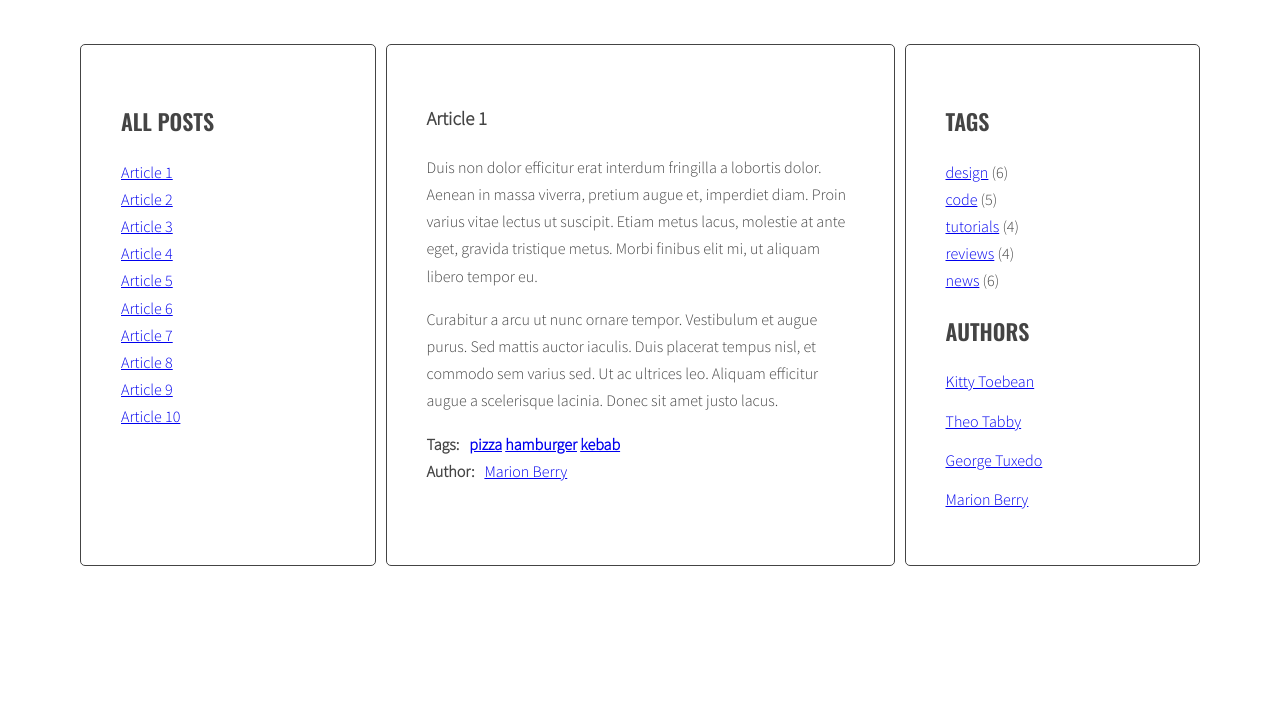
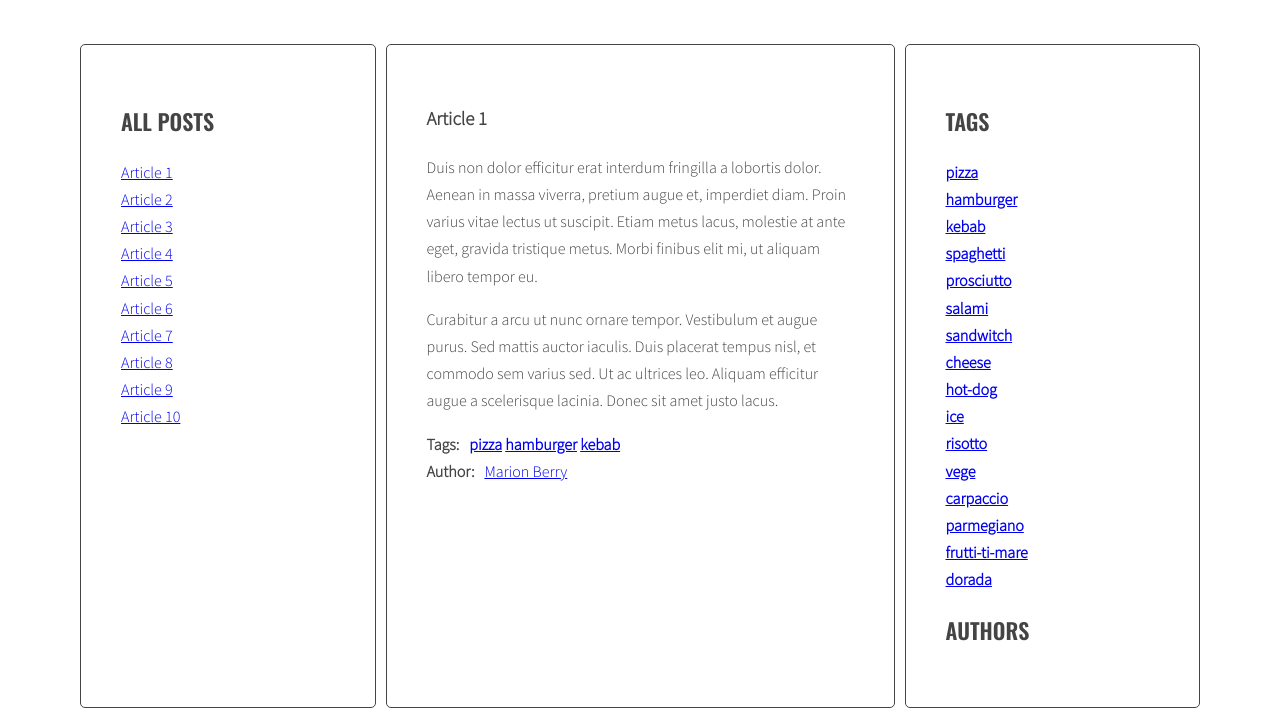
Before and after one commit to przemekLLU/javascript-blog, a website: page index.html in a window 1280 px wide. Shown: the part 138-854 px from the top of the page. Before the commit the page ends 800 px from the top, so only its background shows below. Drawn offline with nearby package versions, Linux system fonts and the light colour scheme.

Commit message:
Working tags, authors, first preview of tag cloud(by array)

```diff
--- a/index.html
+++ b/index.html
@@ -214,14 +214,10 @@
             <aside class="sidebar">
               <h2 class="section-title">Tags</h2>
               <ul class="list tags">
-                <li><a href="#">design</a> <span>(6)</span></li>
-                <li><a href="#">code</a> <span>(5)</span></li>
-                <li><a href="#">tutorials</a> <span>(4)</span></li>
-                <li><a href="#">reviews</a> <span>(4)</span></li>
-                <li><a href="#">news</a> <span>(6)</span></li>
               </ul>
               <h2 class="section-title">Authors</h2>
               <ul class="list authors">
+                <!--
                 <li>
                   <a href="#">
                     <span class="author-name">Kitty Toebean</span>
@@ -242,6 +238,7 @@
                     <span class="author-name">Marion Berry</span>
                   </a>
                 </li>
+                -->
               </ul>
             </aside>
           </main>
--- a/js/script.js
+++ b/js/script.js
@@ -4,6 +4,7 @@
 
 const  optTitleSelector = '.post-title';
 const optArticleSelector = '.post';
+const optTagsListSelector = '.tags.list';
 //const optArticleTagsSelector = '.post-tags .list';
 
 function generateTitleLinks(customSelector = ''){
@@ -25,6 +26,8 @@ generateTitleLinks(); //END OF SECOND MODULE
 
 function generateTags(){
     const articles = document.querySelectorAll('.post');
+    let allTags = [];
+
     for(let article of articles) {
         let html = '';
         const articleTags = article.getAttribute('data-tags');
@@ -32,10 +35,16 @@ function generateTags(){
         for (let tag of articleTagsArray) {
             const tagHTML = '<li><a class="tag-link active" href="#tag-' + tag +'"><span>' + tag +'</span></a></li>'+ ' ';
             html = html + tagHTML;
+            if (allTags.indexOf(tagHTML) == -1) {
+                allTags.push(tagHTML);
+            }
         }
         const tagsElement = article.querySelector('.list.list-horizontal');
         tagsElement.innerHTML = html;
     }
+    const tagList = document.querySelector('.tags');
+    tagList.innerHTML = allTags.join(' ');
+    console.log(tagList);
 }
 generateTags();   //END OF THIRD MODULE
 
```
